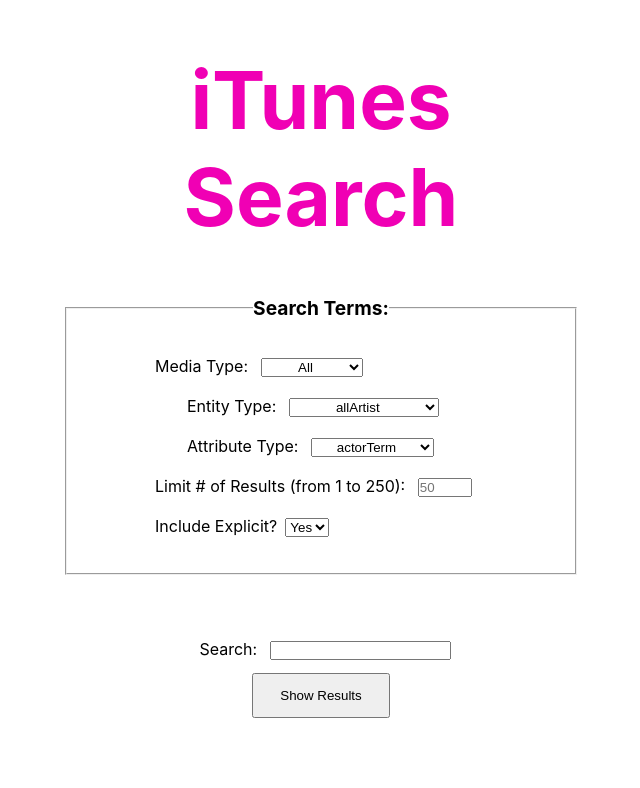
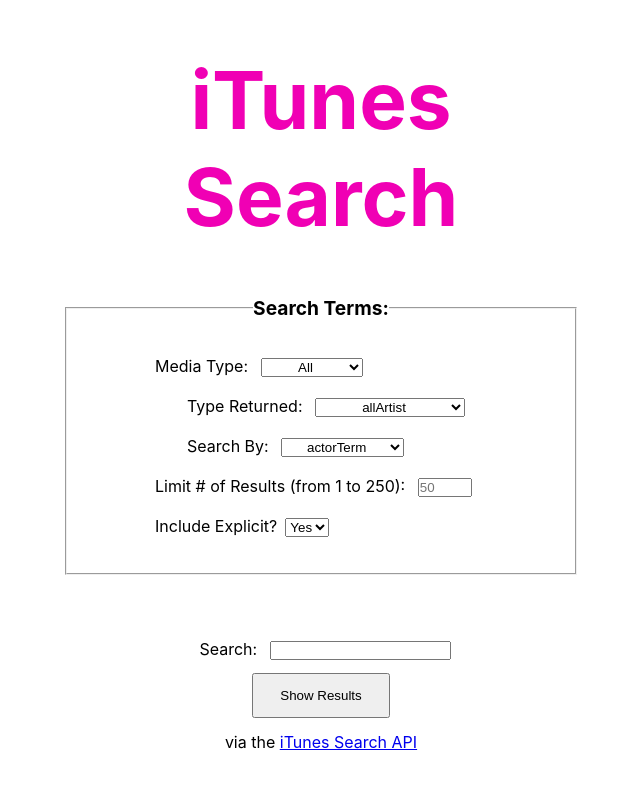
Before and after one commit to kquarantajr/ga_project3, a React (Create React App) app: page / in a window 1280 px wide. Shown: the top 788 px of the page, without its empty margins (319-959 px from the left). Built offline with nearby package versions, Linux system fonts and the light colour scheme.

Commit message:
updated search field with new terms

```diff
--- a/src/components/Result.jsx
+++ b/src/components/Result.jsx
@@ -7,7 +7,7 @@
             <div>{props.object.artworkUrl100 ? <img src={props.object.artworkUrl100} alt="artwork" /> : <div></div> }</div>
             <h4>{props.object.trackName ? props.object.trackName : <></>}</h4>
             <h4>{props.object.collectionName ? props.object.collectionName : `(data unavailable)`}</h4>
-            <p>{props.object.artistName}</p>
+            <p style={{fontFamily: "serif"}}>{props.object.artistName}</p>
             <p style={{color: "grey"}}>{props.object.primaryGenreName}</p>
             <p style={{backgroundColor: "black", color: "white", maxWidth: "60px", width: "40%", margin: "0 auto"}}>{props.object.contentAdvisoryRating ? props.object.contentAdvisoryRating : <div></div>}</p>
             {/* <p>{props.object.releaseDate ? props.object.releaseDate : <div></div>}</p> */}
--- a/src/components/Search.jsx
+++ b/src/components/Search.jsx
@@ -76,7 +76,7 @@
                         </select>
                     </div>
                     <div className="inputField" id="entityField">
-                        <label htmlFor="entityType">Entity Type: </label>
+                        <label htmlFor="entityType">Type Returned: </label>
                         <select id="entityType" name="entityType"  style={{minWidth: "150px"}} onChange={(event) => {props.handleEntityType(event)}}>
                             {entityArray.map((element, index) => (
                                 <Option key={index} element={element} />
@@ -84,7 +84,7 @@
                         </select>
                     </div>
                     <div className="inputField" id="attributeField">
-                        <label hmtlFor="attributeType" >Attribute Type: </label>
+                        <label hmtlFor="attributeType" >Search By: </label>
                         <select id="attributeType" name="attributeType" onChange={(event) => {props.handleAttributeType(event)}}>
                             {attributeArray.map((element, index) => (
                                 <Option key={index} element={element} />
@@ -109,6 +109,7 @@
                 </div>
                 <button onClick={props.handleClick}>Show Results</button>
             </div>
+            <p>via the <a target="_blank" href="https://affiliate.itunes.apple.com/resources/documentation/itunes-store-web-service-search-api/">iTunes Search API</a></p>
         </div>
     )
 }
```
